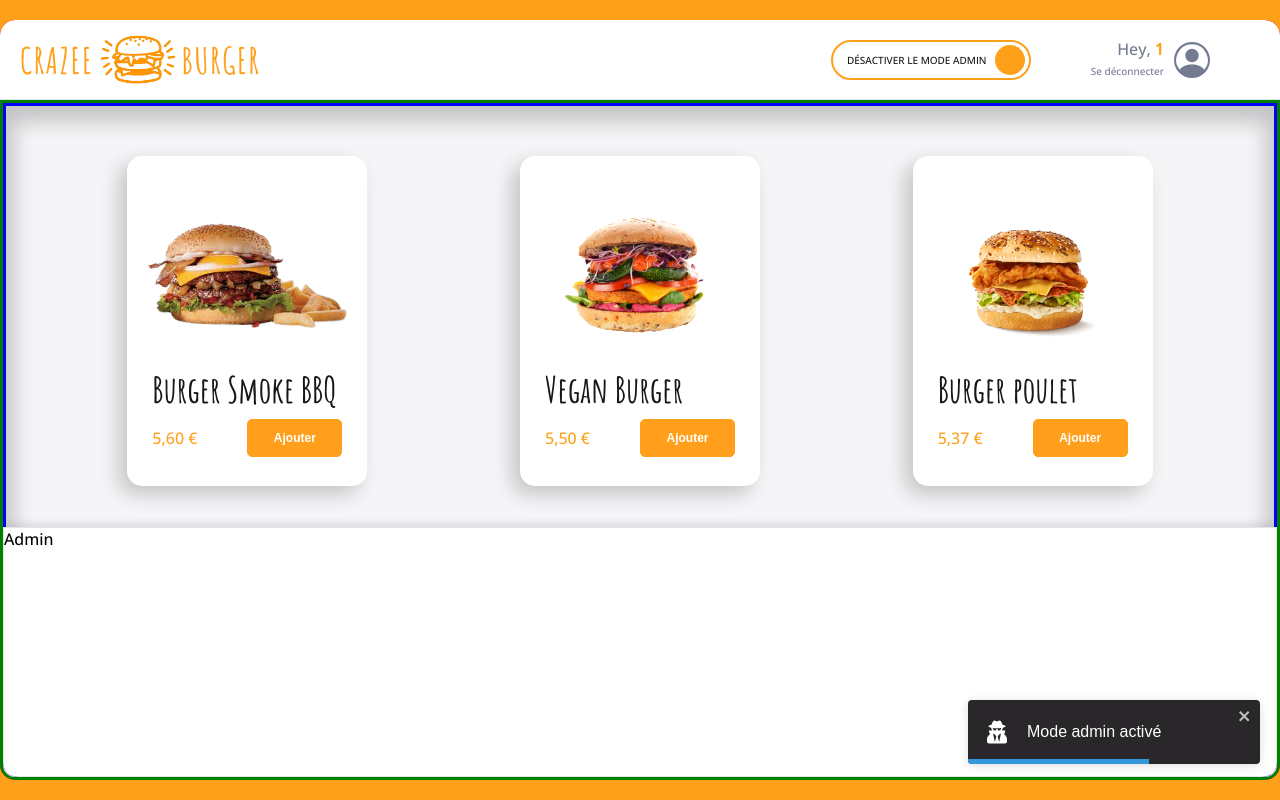
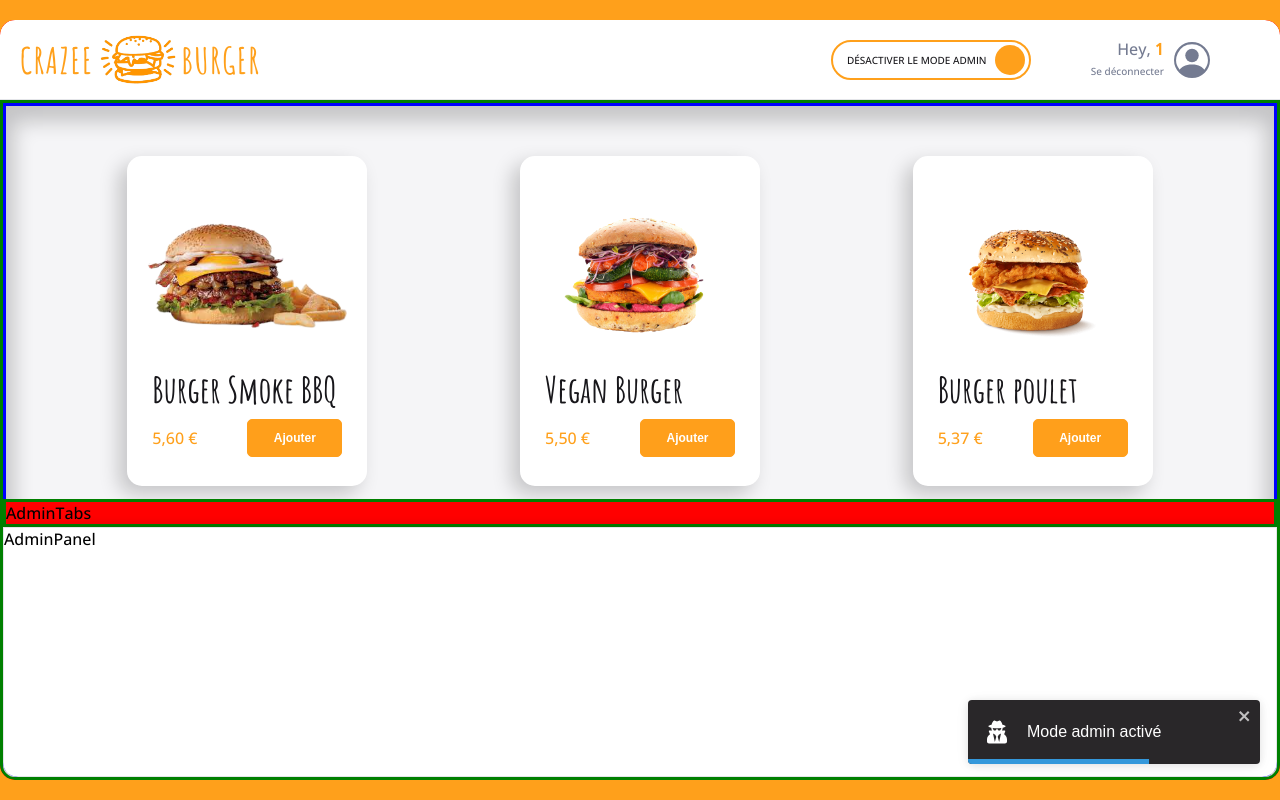
Before and after one commit to YoannDrx/crazee-burger, a React (Create React App) app: page /order/1 in a window 1280 px wide. Both pictures are taken after a click on the label 930 px from the left and 59 px from the top of the page. Built offline with nearby package versions, Linux system fonts and the light colour scheme; grey boxes are pictures that could not be loaded.

Commit message:
♻️  F07 : MAIN > create <AdminTabs /> & <AdminPanel />

```diff
--- a/src/components/pages/order/Main/Admin/Admin.js
+++ b/src/components/pages/order/Main/Admin/Admin.js
@@ -1,20 +1,21 @@
 import styled from 'styled-components';
 import { theme } from '../../../../../theme';
+import AdminTabs from './AdminTabs';
+import AdminPanel from './AdminPanel';
 
 export default function Admin() {
   return (
-    <AdminStyled>Admin</AdminStyled>
+    <AdminStyled>
+      <AdminTabs/>
+      <AdminPanel/>
+    </AdminStyled>
     )
 }
 
 const AdminStyled = styled.div`
             background: red;
-            height: 250px;
             position: absolute;
             bottom: 0;
             right: 0;
             left: 0;
-            background: ${theme.colors.white};
-            border: 1px solid ${theme.colors.greyLight};
-            box-shadow: ${theme.shadows.subtle};
 `;
--- /dev/null
+++ b/src/components/pages/order/Main/Admin/AdminPanel.js
@@ -0,0 +1,13 @@
+import styled from "styled-components";
+import { theme } from "../../../../../theme";
+
+export default function AdminPanel() {
+    return <AdminPanelStyled>AdminPanel</AdminPanelStyled>;
+}
+
+const AdminPanelStyled = styled.div`
+    height: 250px;
+    background: ${theme.colors.white};
+    border: 1px solid ${theme.colors.greyLight};
+    box-shadow: ${theme.shadows.subtle};
+`;
--- /dev/null
+++ b/src/components/pages/order/Main/Admin/AdminTabs.js
@@ -0,0 +1,11 @@
+import styled from 'styled-components';
+
+export default function AdminTabs() {
+  return (
+    <AdminTabsStyled>AdminTabs</AdminTabsStyled>
+  )
+}
+
+const AdminTabsStyled = styled.div`
+  border: 3px solid green;
+`;
```
